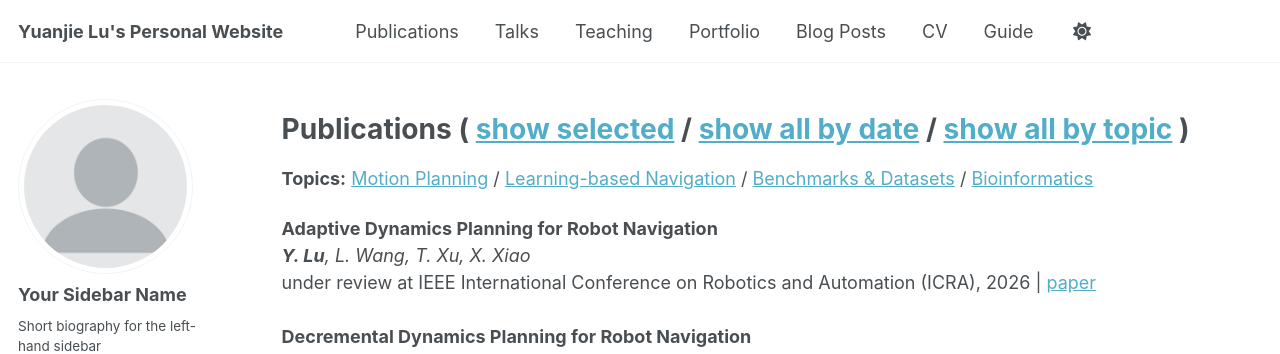
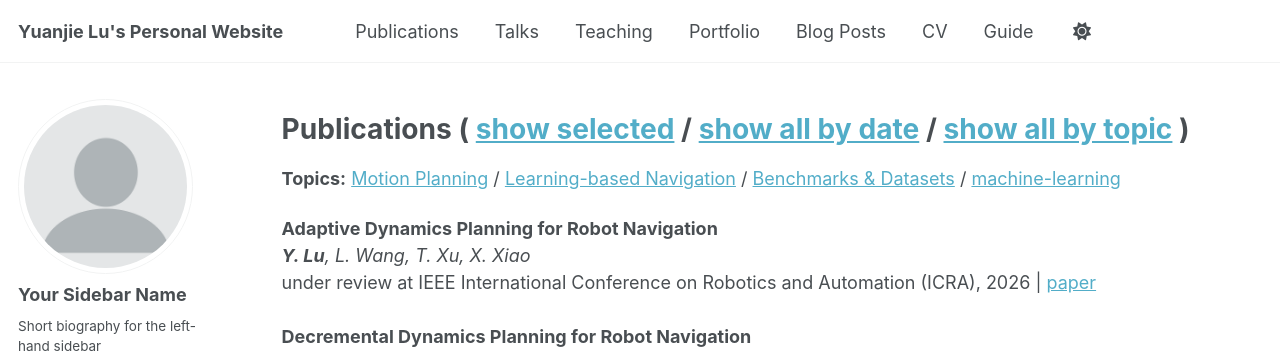
Before and after one commit to yuanjielu-64/yuanjielu-64.github.io, a Jekyll site: the page built from _pages/publications.md, in a window 1280 px wide and 900 px high. Shown: the top 354 px of the window. Built offline with Jekyll 4.4.1, drawn with Linux system fonts in a browser that asks for light colours; nearby versions of some CDN libraries; some web fonts are replaced; a script that is not in the unit is left out.

Commit message:
Update publications.md

```diff
--- a/_pages/publications.md
+++ b/_pages/publications.md
@@ -22,7 +22,7 @@ googlescholar: https://scholar.google.com/citations?user=BVwGPdQAAAAJ&hl=en
         <a href="#topic-motion-planning" onClick="return publicationByTopicSpecific(this)" data-topic="motion-planning">Motion Planning</a> /
         <a href="#topic-learning-based-navigation" onClick="return publicationByTopicSpecific(this)" data-topic="learning-based-navigation">Learning-based Navigation</a> /
         <a href="#topic-benchmarks-datasets" onClick="return publicationByTopicSpecific(this)" data-topic="benchmarks-datasets">Benchmarks & Datasets</a> /
-        <a href="#topic-bioinformatics" onClick="return publicationByTopicSpecific(this)" data-topic="machine-learning">Bioinformatics</a>
+        <a href="#topic-bioinformatics" onClick="return publicationByTopicSpecific(this)" data-topic="machine-learning">machine-learning</a>
         <br />
     </p>
     <div id="pub-card-container" class="activated hide">
```
